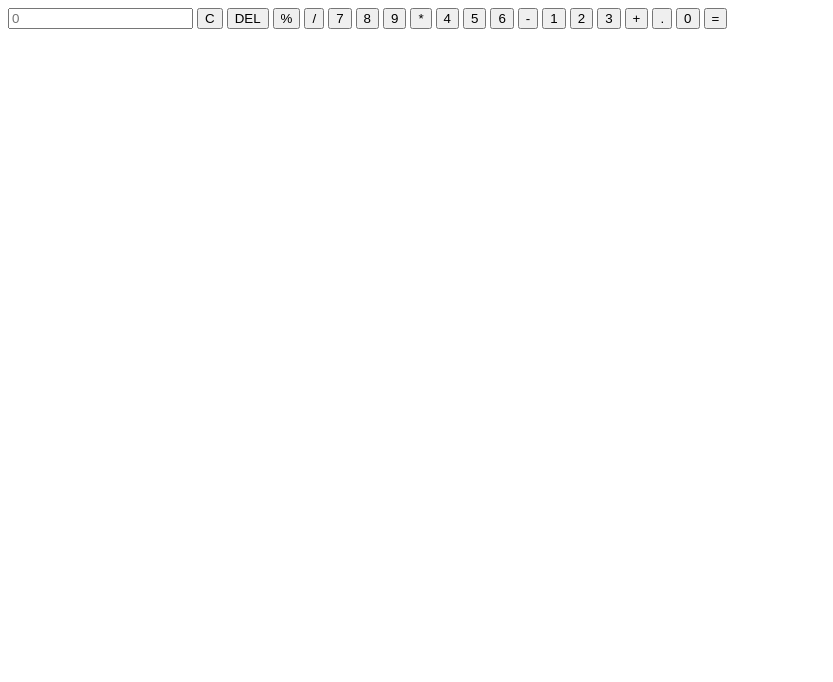
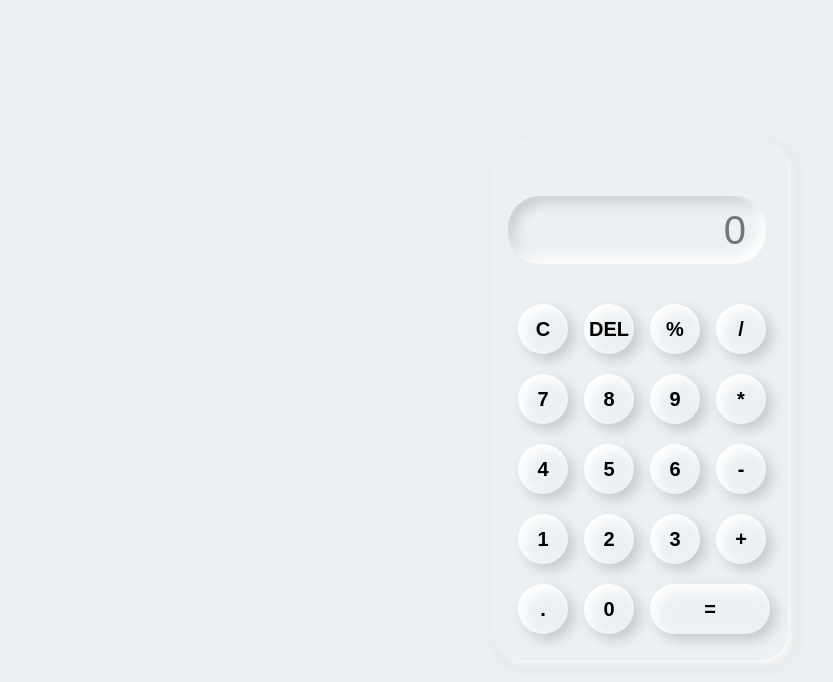
Before and after one commit to Mugurel03/javascript-calculator, a plain HTML site: page index.html in a window 1280 px wide. Shown: the whole page, without its empty margins (0-833 px from the left). Drawn offline with Linux system fonts and the light colour scheme.

Commit message:
adding the stylesheet

```diff
--- a/index.html
+++ b/index.html
@@ -1,16 +1,16 @@
 <!DOCTYPE html>
 <html lang="en">
   <head>
-    <meta charset="UTF-8">
-    <meta http-equiv="X-UA-Compatible" content="IE=edge">
-    <meta name="viewport" content="width=device-width, initial-scale=1.0">
-    <link rel="stylesheet" href="styles.css">
+    <meta charset="UTF-8" />
+    <meta http-equiv="X-UA-Compatible" content="IE=edge" />
+    <meta name="viewport" content="width=device-width, initial-scale=1.0" />
+    <link rel="stylesheet" href="styles.css" />
     <title>Calculator</title>
   </head>
   <body>
     <div class="container">
       <div class="calc">
-            <input type="text"  id="inputext" placeholder="0">
+        <input type="text" id="inputext" placeholder="0" />
         <button>C</button>
         <button>DEL</button>
         <button>%</button>
@@ -29,10 +29,9 @@
         <button>+</button>
         <button>.</button>
         <button>0</button>
-            <button>=</button>
+        <button class="equal">=</button>
       </div>
     </div>
-
 
     <!--script -->
     <script src="app.js"></script>
--- a/styles.css
+++ b/styles.css
@@ -0,0 +1,58 @@
+* {
+  margin: 0;
+  padding: 0;
+  box-sizing: border-box;
+  outline: none;
+  font-family: sans-serif;
+  background-color: #ecf0f3;
+}
+
+.container {
+  height: 100vh;
+  display: flex;
+  align-items: center;
+  justify-content: center;
+  background-color: #ecf0f3;
+}
+
+.calc {
+  box-shadow: 6px 6px 13px #fff, 6px 6px 13px rgba(0, 0, 0, 0.16);
+  border-radius: 28px;
+  padding: 16px;
+  display: grid;
+  grid-template-columns: repeat(4, 66px);
+}
+
+input {
+    grid-column: span 4;
+    height: 68px;
+    width: 258px;
+    box-shadow: inset -6px -6px 13px #fff, inset 6px 6px 13px rgba(0, 0, 0, 0.16);
+    background-color: #ecf0f3;
+    border: none;
+    border-radius: 32px;
+    color: rgb(26, 25, 25);
+    text-align: end;
+    margin: 40px 0px 30px 0px;
+    padding: 20px;
+    font-size: 40px;
+}
+
+button {
+    box-shadow:  inset 6px 6px 13px #fff,  6px 6px 13px rgba(0, 0, 0, 0.16);
+    background-color: #ecf0f3;
+    border: none;
+    border-radius: 50%;
+    width: 50px;
+    height: 50px;
+    margin: 10px;
+    font-weight: bold;
+    font-size: 20px;
+}
+
+.equal {
+    width: 120px;
+    border-radius: 42px;
+    box-shadow:  inset 6px 6px 13px #fff,  6px 6px 13px rgba(0, 0, 0, 0.16);
+    background-color: #ecf0f3;
+}
```
Lines whose indentation alone changed are shown as unchanged.
